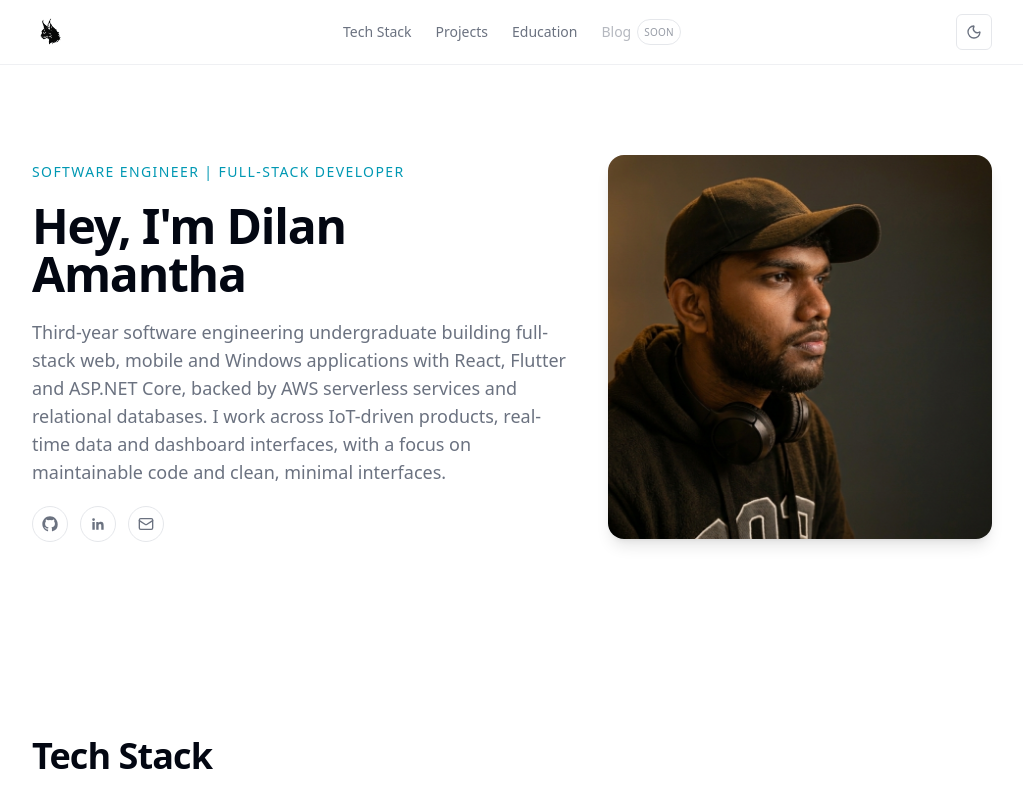
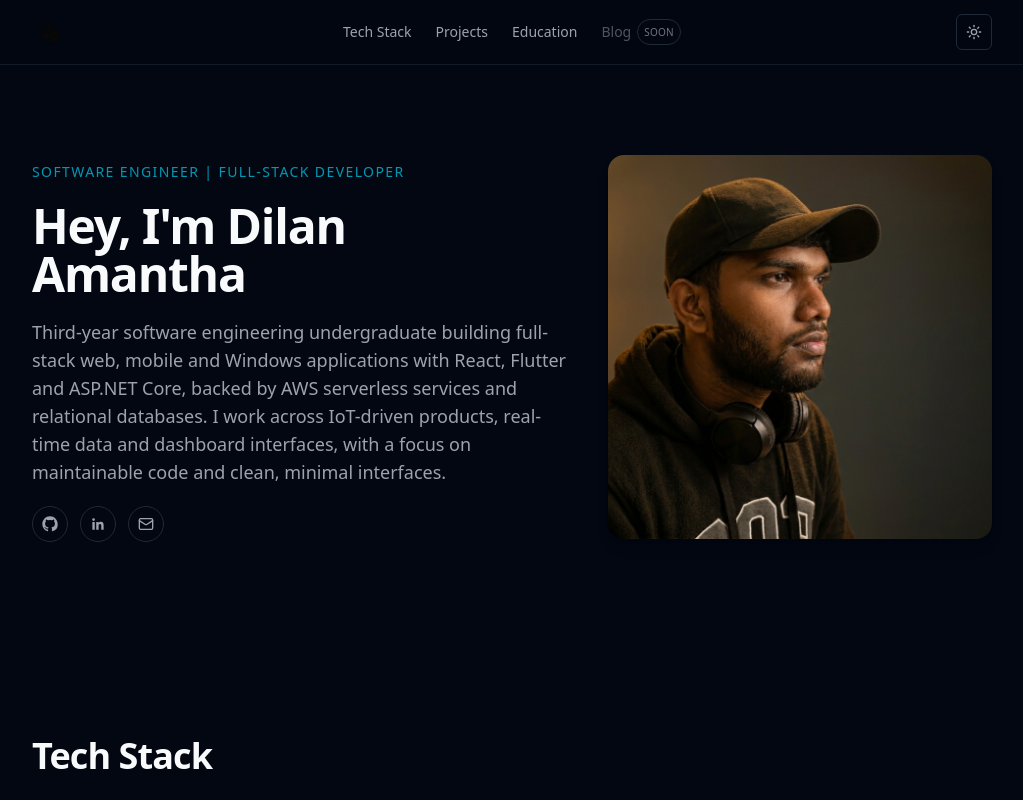
Before and after one commit to lynx7843/lynx_portfolio, a React (Vite) app: page / in a window 1280 px wide. Both pictures are taken after a click on the button "Toggle theme". Shown: the top 800 px of the page, without its empty margins (128-1151 px from the left). Built offline with nearby package versions, Linux system fonts and the light colour scheme.

Commit message:
dark and white theme

```diff
--- a/index.html
+++ b/index.html
@@ -9,6 +9,15 @@
       content="Dilan Amantha — Software Engineer & Full-Stack Developer portfolio."
     />
     <title>Dilan Amantha | Software Engineer</title>
+    <script>
+      (function () {
+        var stored = localStorage.getItem("theme");
+        var isDark =
+          stored === "dark" ||
+          (!stored && window.matchMedia("(prefers-color-scheme: dark)").matches);
+        document.documentElement.classList.toggle("dark", isDark);
+      })();
+    </script>
   </head>
   <body>
     <div id="root"></div>
--- a/src/components/Navbar.tsx
+++ b/src/components/Navbar.tsx
@@ -1,9 +1,11 @@
 import { useState } from "react";
-import { Menu, Moon, X } from "lucide-react";
+import { Menu, Moon, Sun, X } from "lucide-react";
 import { siteData } from "@/data/site";
+import { useTheme } from "@/lib/useTheme";
 
 export default function Navbar() {
   const [open, setOpen] = useState(false);
+  const { theme, toggleTheme } = useTheme();
 
   return (
     <header className="fixed top-0 z-50 w-full border-b border-border/60 bg-background/95 backdrop-blur">
@@ -26,9 +28,14 @@ export default function Navbar() {
           <button
             type="button"
             aria-label="Toggle theme"
+            onClick={toggleTheme}
             className="inline-flex h-9 w-9 items-center justify-center rounded-md border border-input text-muted-foreground transition-colors hover:bg-accent hover:text-accent-foreground"
           >
-            <Moon className="h-4 w-4" />
+            {theme === "dark" ? (
+              <Sun className="h-4 w-4" />
+            ) : (
+              <Moon className="h-4 w-4" />
+            )}
           </button>
 
           <button
--- /dev/null
+++ b/src/lib/useTheme.ts
@@ -0,0 +1,25 @@
+import { useCallback, useEffect, useState } from "react";
+
+type Theme = "light" | "dark";
+
+function getInitialTheme(): Theme {
+  if (typeof document !== "undefined") {
+    return document.documentElement.classList.contains("dark") ? "dark" : "light";
+  }
+  return "light";
+}
+
+export function useTheme() {
+  const [theme, setTheme] = useState<Theme>(getInitialTheme);
+
+  useEffect(() => {
+    document.documentElement.classList.toggle("dark", theme === "dark");
+    localStorage.setItem("theme", theme);
+  }, [theme]);
+
+  const toggleTheme = useCallback(() => {
+    setTheme((prev) => (prev === "dark" ? "light" : "dark"));
+  }, []);
+
+  return { theme, toggleTheme };
+}
```
